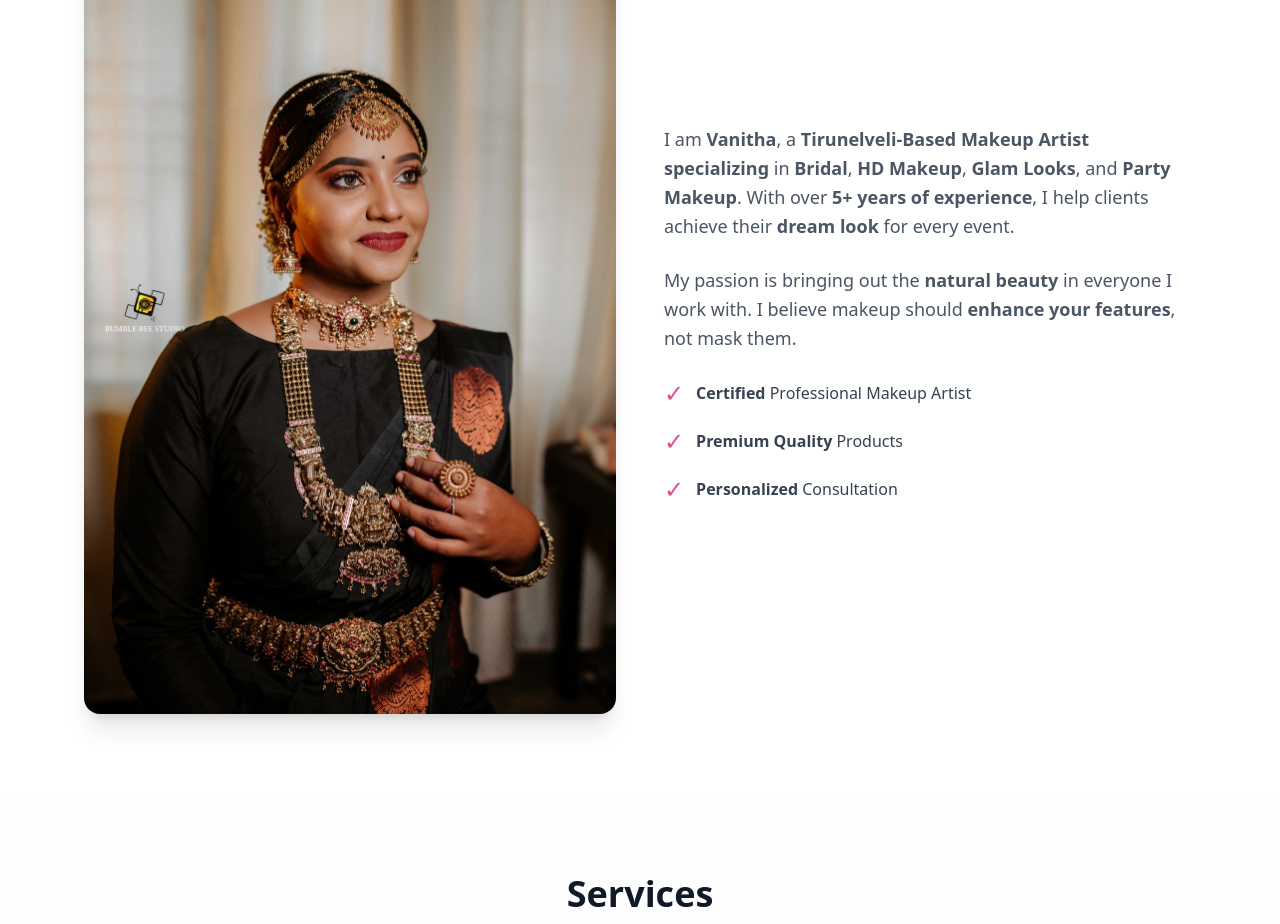
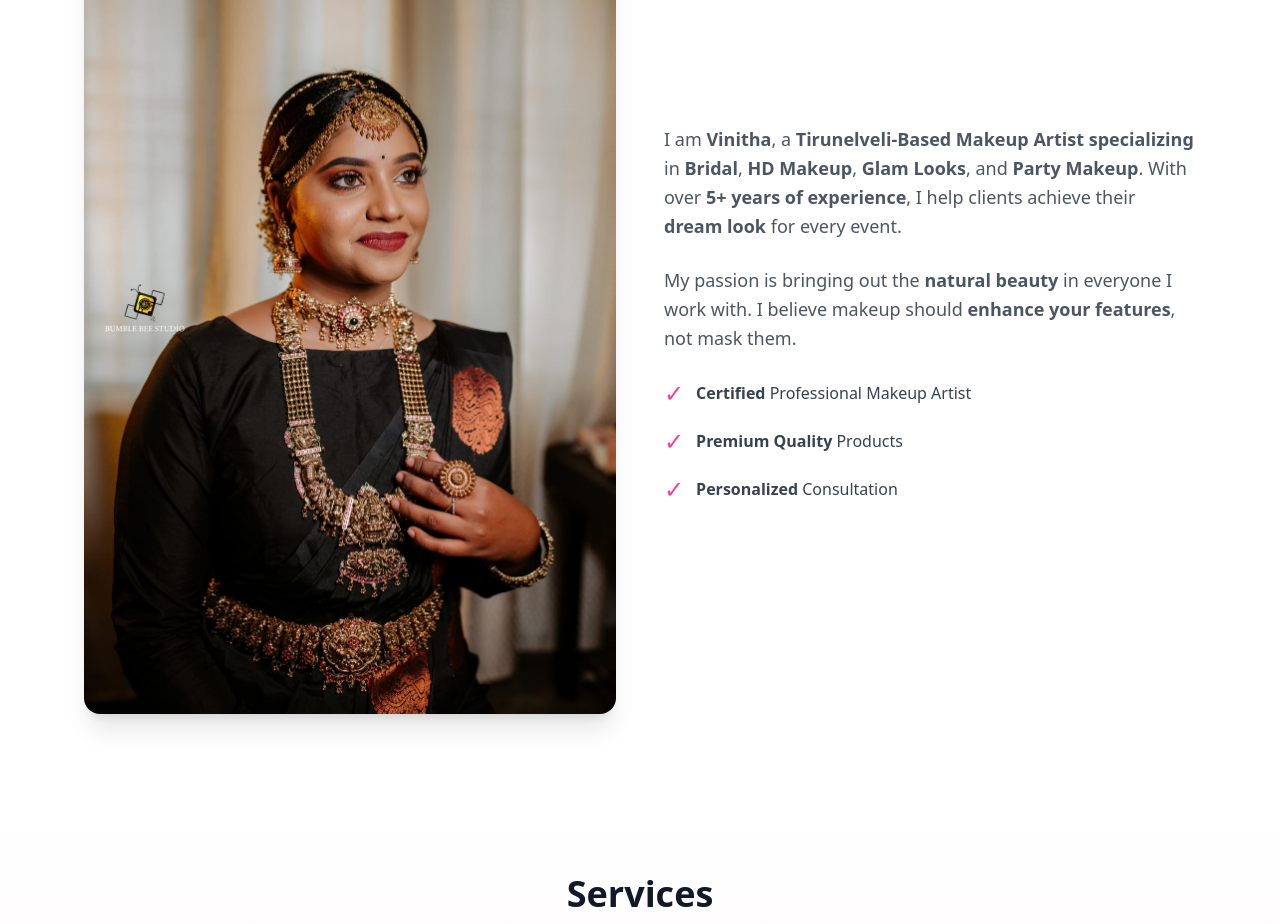
Before and after one commit to greatmindstechnology-cloud/vinitha-portfolio1, a plain HTML site: page index.html in a window 1280 px wide. Shown: the part 1080-2004 px from the top of the page. Drawn offline with nearby package versions, Linux system fonts and the light colour scheme.

Commit message:
Update index.html

```diff
--- a/index.html
+++ b/index.html
@@ -198,7 +198,7 @@
           </div>
        <div>
   <p class="text-gray-600 text-lg leading-relaxed mb-6">
-    I am <strong>Vanitha</strong>, a <strong>Tirunelveli-Based Makeup Artist specializing </strong>in
+    I am <strong>Vinitha</strong>, a <strong>Tirunelveli-Based Makeup Artist specializing </strong>in
     <strong>Bridal</strong>, <strong>HD Makeup</strong>, <strong>Glam Looks</strong>, and
     <strong>Party Makeup</strong>. With over <strong>5+ years of experience</strong>, I help clients
     achieve their <strong>dream look</strong> for every event.
```
